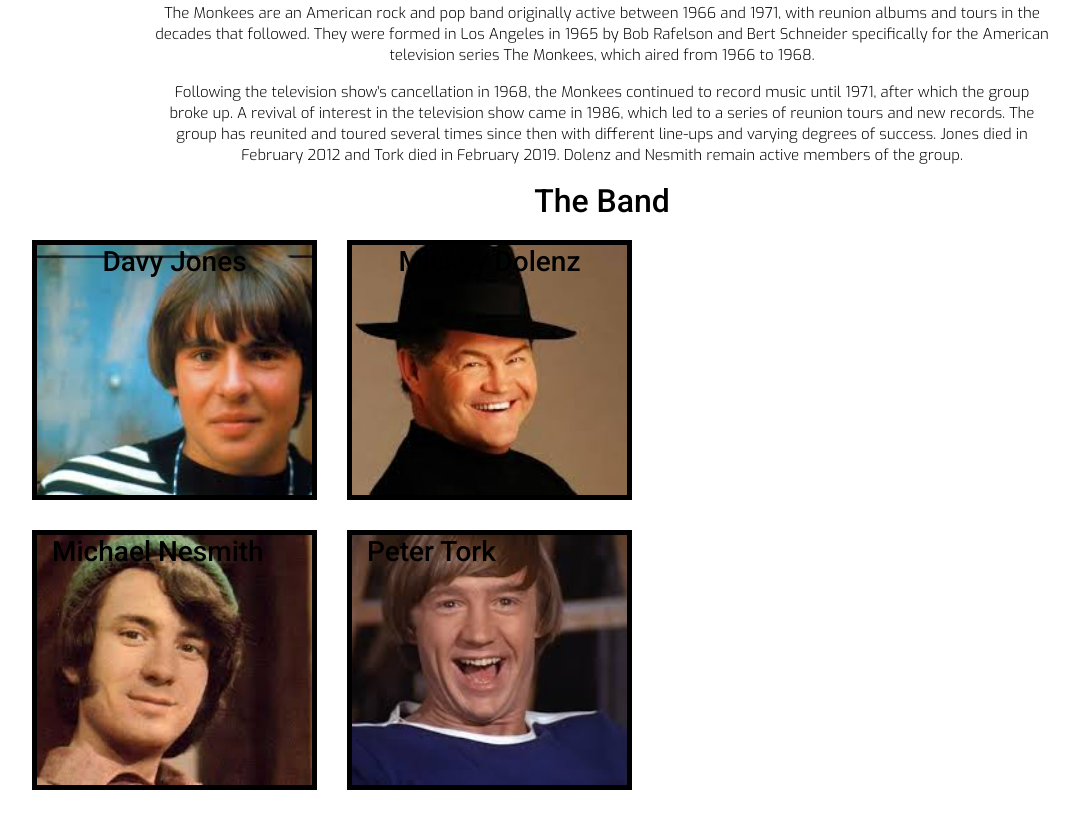
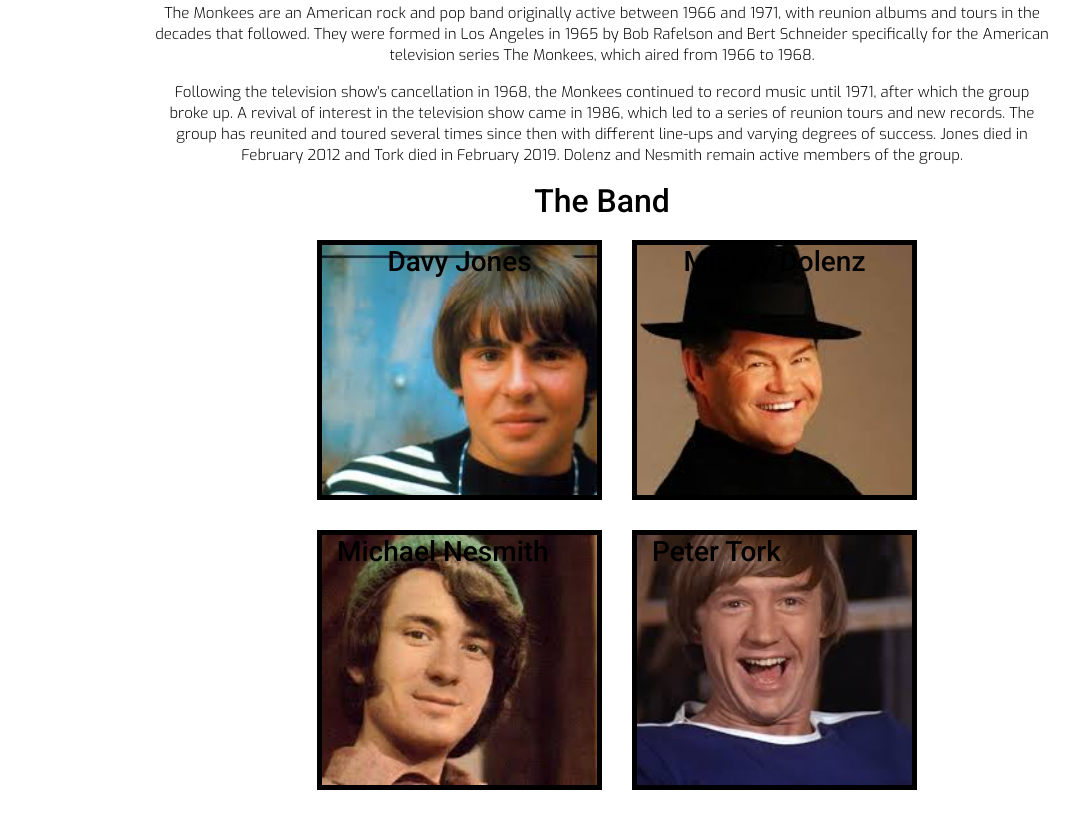
Before and after one commit to markofsuccess/milestone-project, a plain HTML site: page index.html in a window 1280 px wide. Shown: the part 880-1708 px from the top of the page, without its empty margins (38-1117 px from the left). Drawn offline with nearby package versions, Linux system fonts and the light colour scheme.

Commit message:
centered the bandmembers images

```diff
--- a/assets/style.css
+++ b/assets/style.css
@@ -67,7 +67,7 @@ h2 {
     background-position: center;
     margin-right: 30px;
     margin-bottom: 30px;
-    position: relative;
+    margin-left: 25%;
     min-height: 260px;
     border-bottom-style: solid;
     border-top-style: solid;
@@ -101,6 +101,7 @@ h2 {
     border-right-style: solid;
     border-left-style: solid;
     border-width: 5px;
+    margin-left: 25%;
 }
 .peter {
     background: url("../assets/images/pt.jpg");
```
